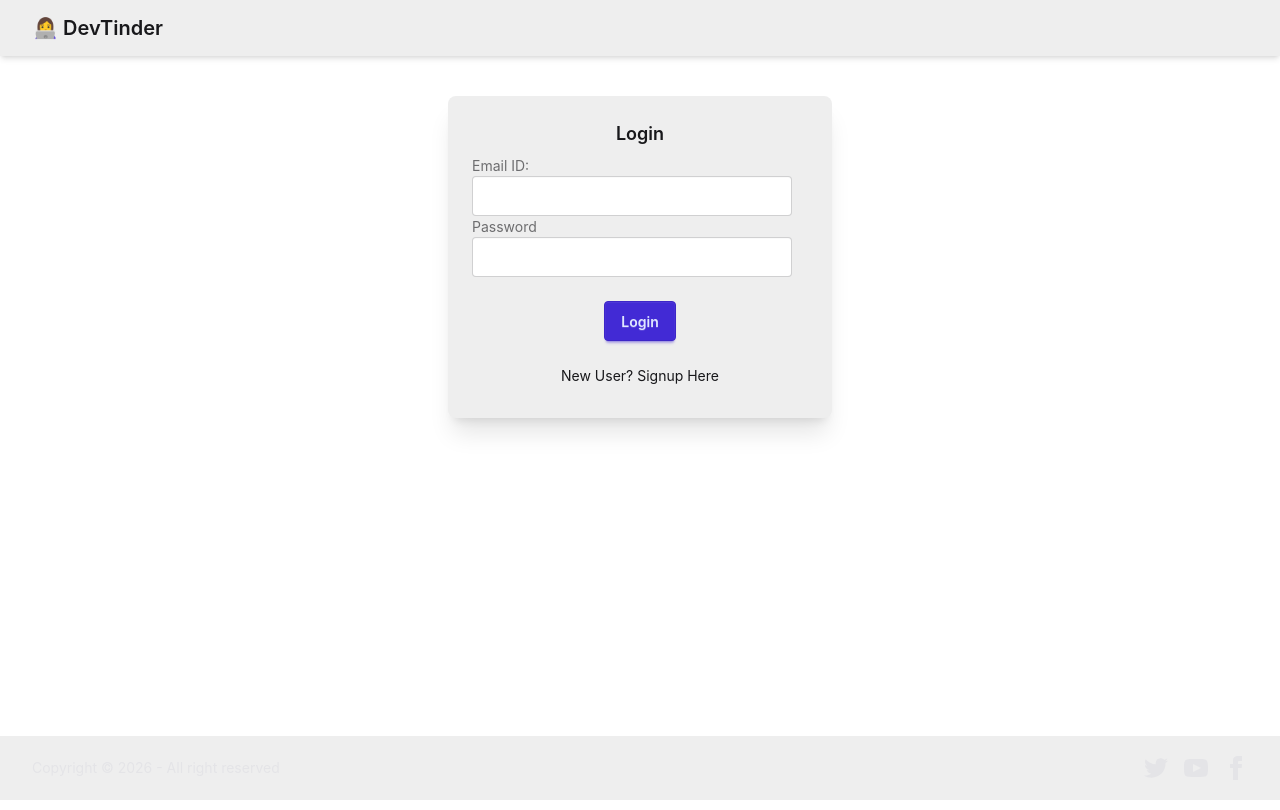
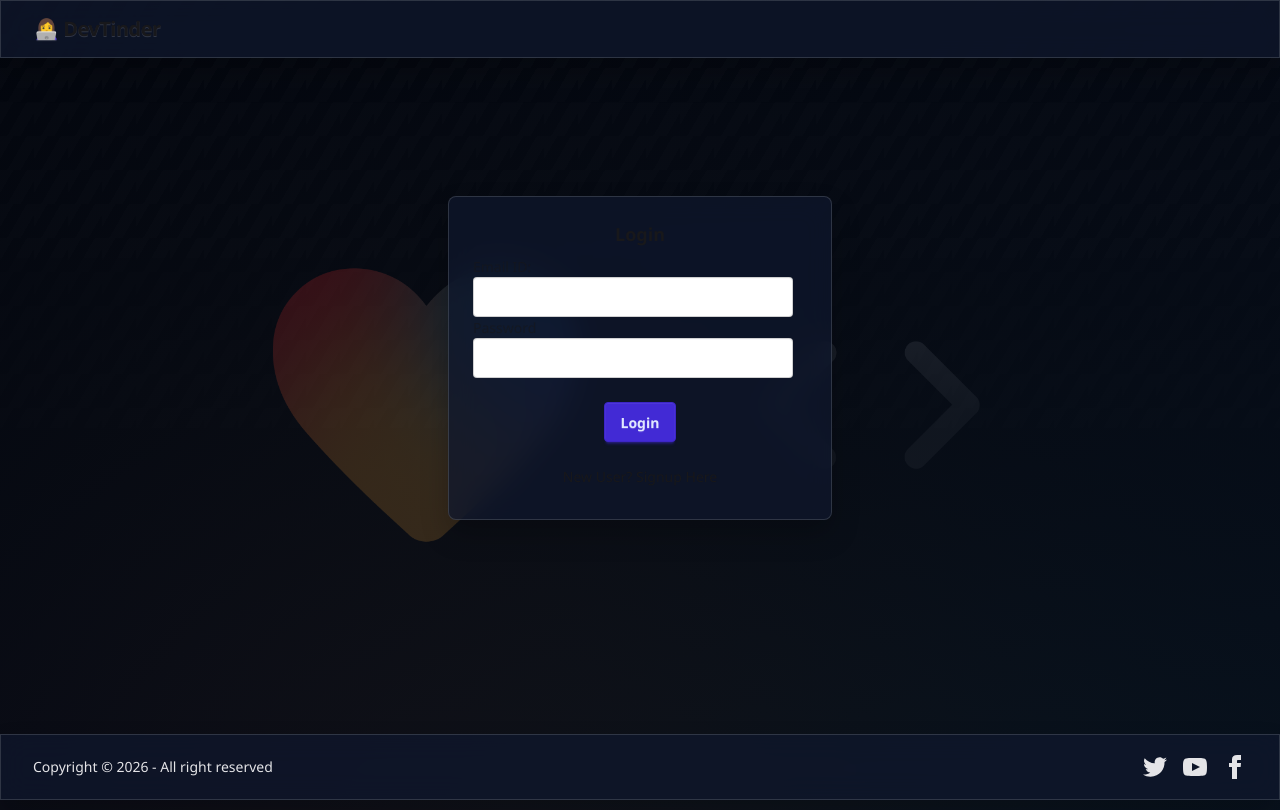
Before and after one commit to mayurHatwar/dev-tinder-web, a React (Vite) app: page /login in a window 1280 px wide. Built offline with nearby package versions, Linux system fonts and the light colour scheme; no server answers.

Commit message:
feat: Add vibe-coding background image, refactor Body component styles, and enhance UI elements in Connections, Requests, and Footer components

```diff
--- a/src/components/Body.jsx
+++ b/src/components/Body.jsx
@@ -6,6 +6,7 @@ import { BASE_URL } from "../utils/constants";
 import { useDispatch, useSelector } from "react-redux";
 import { addUser } from "../utils/userSlice";
 import { useEffect } from "react";
+import vibeCodingBg from "../assets/vibe-coding.png";
 
 const Body = () => {
   const dispatch = useDispatch();
@@ -32,9 +33,21 @@ const Body = () => {
   }, []);
 
   return (
-    <div className="min-h-screen pb-20">
+    <div
+      data-theme="dim"
+      className="app-shell min-h-screen pb-20"
+      style={{
+        backgroundImage: `linear-gradient(155deg, rgba(4, 8, 18, 0.78), rgba(8, 16, 30, 0.84)), url(${vibeCodingBg})`,
+        backgroundSize: "cover",
+        backgroundPosition: "center",
+        backgroundRepeat: "no-repeat",
+        backgroundAttachment: "fixed",
+      }}
+    >
       <NavBar />
-      <Outlet />
+      <main className="app-content">
+        <Outlet />
+      </main>
       <Footer />
     </div>
   );
--- a/src/components/Connection.jsx
+++ b/src/components/Connection.jsx
@@ -38,7 +38,7 @@ const Connections = () => {
 
   return (
     <div className="text-center my-10">
-      <h1 className="text-bold text-white text-3xl">Connections</h1>
+      <h1 className="text-bold text-base-content text-3xl">Connections</h1>
 
       {connections.map((connection) => {
         const { _id, firstName, lastName, photoUrl, age, gender, about } =
--- a/src/components/FeedSwipe.jsx
+++ /dev/null
@@ -1,36 +0,0 @@
-import TinderCard from "react-tinder-card";
-import { useState } from "react";
-import UserCard from "./UserCard";
-
-const FeedSwipe = ({ feeds }) => {
-  const [currentIndex, setCurrentIndex] = useState(feeds.length - 1);
-
-  const swiped = (direction, user) => {
-    console.log(`Swiped ${direction} on ${user.firstName}`);
-    setCurrentIndex((prev) => prev - 1);
-  };
-
-  const outOfFrame = (name) => {
-    console.log(name + " left the screen");
-  };
-
-  return (
-    <div className="flex justify-center items-center h-[80vh]">
-      <div className="relative w-[300px] h-[400px]">
-        {feeds.map((feed, index) => (
-          <TinderCard
-            key={feed._id}
-            onSwipe={(dir) => swiped(dir, feed)}
-            onCardLeftScreen={() => outOfFrame(feed.firstName)}
-            preventSwipe={["up", "down"]}
-            className="absolute"
-          >
-            <UserCard user={feed} />
-          </TinderCard>
-        ))}
-      </div>
-    </div>
-  );
-};
-
-export default FeedSwipe;
--- a/src/components/Footer.jsx
+++ b/src/components/Footer.jsx
@@ -1,6 +1,6 @@
 const Footer = () => {
   return (
-    <footer className="footer flex items-center p-8 justify-between bg-base-300 text-neutral-content max-h-10 fixed bottom-0">
+    <footer className="glass-footer footer flex items-center p-8 justify-between bg-base-300 text-neutral-content max-h-10 fixed bottom-0 w-full">
       <aside className="flex grid-flow-col items-center">
         <p>Copyright © {new Date().getFullYear()} - All right reserved</p>
       </aside>
--- a/src/components/NavBar.jsx
+++ b/src/components/NavBar.jsx
@@ -22,9 +22,9 @@ const NavBar = () => {
   };
 
   return (
-    <div className="bg-base-300 flex justify-between items-center px-4 py-2 shadow-md">
+    <div className="glass-nav bg-base-300 flex justify-between items-center px-4 py-2 shadow-md sticky top-0 z-30">
       {/* Left - Logo */}
-      <Link to="/" className="btn btn-ghost text-xl">
+      <Link to="/" className="btn btn-ghost text-xl font-extrabold tracking-tight">
         👩‍💻 DevTinder
       </Link>
 
--- a/src/components/Request.jsx
+++ b/src/components/Request.jsx
@@ -49,7 +49,9 @@ const Requests = () => {
 
   return (
     <div className="text-center my-10">
-      <h1 className="text-bold text-white text-3xl">Connection Requests</h1>
+      <h1 className="text-bold text-base-content text-3xl">
+        Connection Requests
+      </h1>
 
       {requests.map((request) => {
         const { _id, firstName, lastName, photoUrl, age, gender, about } =
--- a/src/components/UserCard.jsx
+++ b/src/components/UserCard.jsx
@@ -33,7 +33,7 @@ const UserCard = ({ user, showSaveButton = true }) => {
 
   return (
     <div
-      className={`card bg-base-300 w-80 shadow-xl rounded-2xl overflow-hidden transition-all duration-300
+      className={`card bg-base-300 w-80 shadow-xl rounded-2xl overflow-hidden transition-all duration-300 pb-4
         ${isRemoving ? "opacity-0 scale-90" : "opacity-100 scale-100"}
         ${
           isRemoving && actionType === "interested"
@@ -47,8 +47,12 @@ const UserCard = ({ user, showSaveButton = true }) => {
         }
       `}
     >
-      <figure>
-        <img src={photoUrl} alt="photo" />
+      <figure className="h-80 w-full overflow-hidden">
+        <img
+          src={photoUrl}
+          alt="photo"
+          className="w-full h-full object-cover"
+        />
       </figure>
 
       <div className="card-body">
--- a/src/index.css
+++ b/src/index.css
@@ -1,2 +1,96 @@
 @import "tailwindcss";
 @plugin "daisyui";
+
+:root {
+	--bg-start: #071024;
+	--bg-mid: #101a38;
+	--bg-end: #111c30;
+	--panel-border: rgba(255, 255, 255, 0.14);
+	--panel-bg: rgba(16, 24, 45, 0.74);
+}
+
+* {
+	box-sizing: border-box;
+}
+
+html,
+body,
+#root {
+	min-height: 100%;
+}
+
+body {
+	margin: 0;
+	font-family: "Manrope", "Avenir Next", "Segoe UI", sans-serif;
+	color: hsl(var(--bc));
+	background: linear-gradient(150deg, var(--bg-start) 0%, var(--bg-mid) 46%, var(--bg-end) 100%);
+	background-size: cover;
+	background-position: center;
+	background-repeat: no-repeat;
+	background-attachment: fixed;
+}
+
+.app-shell {
+	position: relative;
+	isolation: isolate;
+}
+
+.app-content {
+	min-height: calc(100vh - 8rem);
+	display: flex;
+	justify-content: center;
+	align-items: center;
+	padding: 1.5rem 1rem 6rem;
+}
+
+.app-content > * {
+	width: min(1120px, 100%);
+}
+
+@media (max-width: 768px) {
+	.app-content {
+		padding: 1rem 0.75rem 5.5rem;
+	}
+}
+
+.app-shell::before {
+	content: "";
+	position: fixed;
+	inset: 0;
+	z-index: -1;
+	pointer-events: none;
+	background:
+		linear-gradient(120deg, rgba(255, 255, 255, 0.03) 25%, transparent 25%, transparent 50%, rgba(255, 255, 255, 0.03) 50%, rgba(255, 255, 255, 0.03) 75%, transparent 75%, transparent);
+	background-size: 34px 34px;
+	mask-image: linear-gradient(to bottom, rgba(0, 0, 0, 0.5), transparent 85%);
+}
+
+.glass-nav,
+.glass-footer,
+.bg-base-300,
+.menu.dropdown-content {
+	border: 1px solid var(--panel-border);
+	background: var(--panel-bg) !important;
+	backdrop-filter: blur(14px);
+}
+
+.glass-nav,
+.glass-footer {
+	box-shadow: 0 16px 30px rgba(0, 0, 0, 0.2);
+}
+
+.card,
+.alert,
+.toast > .alert,
+.chat-bubble {
+	box-shadow: 0 14px 28px rgba(0, 0, 0, 0.22);
+}
+
+.btn {
+	transition: transform 0.2s ease, box-shadow 0.2s ease;
+}
+
+.btn:hover {
+	transform: translateY(-1px);
+	box-shadow: 0 8px 16px rgba(0, 0, 0, 0.2);
+}
```
Also changed, not shown: src/assets/vibe-coding.png (added).
